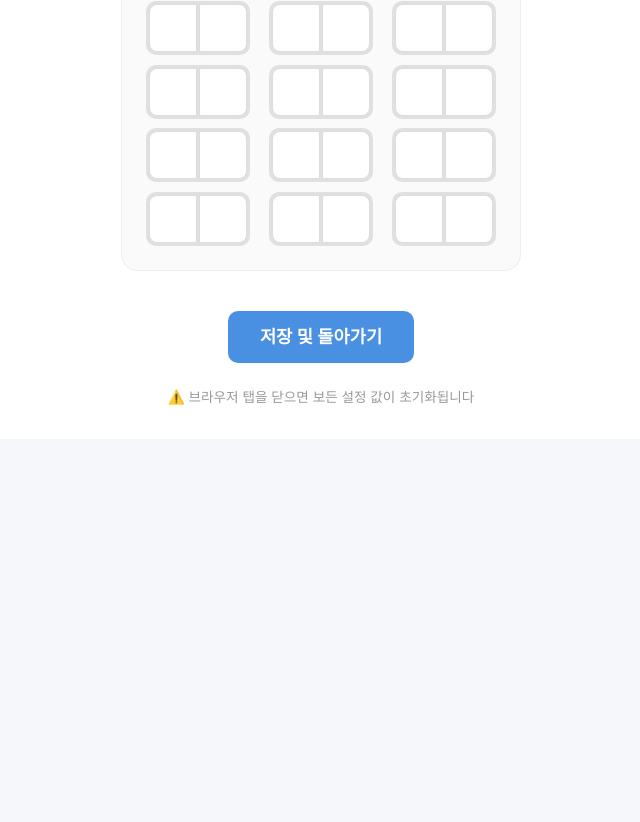
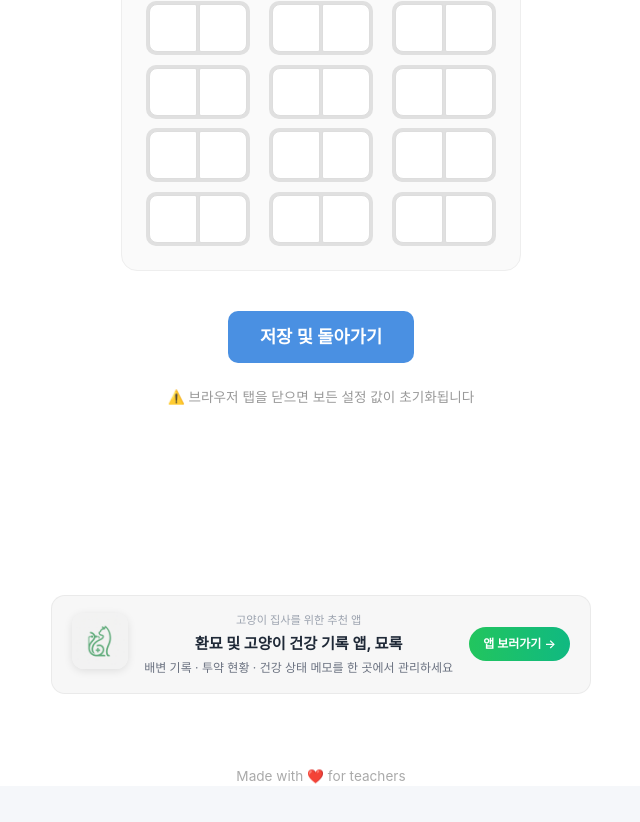
Before and after one commit to Moorisong/miki-labs, a React (Vite) app in the folder apps/toby/: page /toby/seat/settings in a window 1280 px wide. Shown: the part 583-1405 px from the top of the page, without its empty margins (319-959 px from the left). Before the commit the page ends 1022 px from the top, so only its background shows below. Built offline with nearby package versions, Linux system fonts and the light colour scheme.

Commit message:
style(toby): 모든 페이지 하단에 'Made with ❤️ for teachers' 푸터 메시지 추가

```diff
--- a/apps/toby/src/routes/BallPicker.tsx
+++ b/apps/toby/src/routes/BallPicker.tsx
@@ -444,6 +444,17 @@ const BallPicker: React.FC = () => {
                 </div>
             </div>
 
+            {/* 하단 푸터 */}
+            <div style={{
+                marginTop: '1rem',
+                marginBottom: '3rem',
+                color: '#aaa',
+                fontSize: '0.85rem',
+                textAlign: 'center'
+            }}>
+                Made with ❤️ for teachers
+            </div>
+
             {/* CSS 애니메이션 */}
             <style>{`
                 @keyframes popIn {
--- a/apps/toby/src/routes/NumberPicker.tsx
+++ b/apps/toby/src/routes/NumberPicker.tsx
@@ -299,6 +299,17 @@ const NumberPicker: React.FC = () => {
                     <MyorokBanner />
                 </div>
             </div>
+
+            {/* 하단 푸터 */}
+            <div style={{
+                marginTop: '1rem',
+                marginBottom: '3rem',
+                color: '#aaa',
+                fontSize: '0.85rem',
+                textAlign: 'center'
+            }}>
+                Made with ❤️ for teachers
+            </div>
         </div>
     );
 };
--- a/apps/toby/src/routes/SeatRandom.tsx
+++ b/apps/toby/src/routes/SeatRandom.tsx
@@ -799,6 +799,18 @@ const SeatRandom: React.FC = () => {
                     <MyorokBanner />
                 </div>
             </div>
+
+            {/* 하단 푸터 */}
+            <div style={{
+                marginTop: '1rem',
+                marginBottom: '3rem',
+                color: '#aaa',
+                fontSize: '0.85rem',
+                textAlign: 'center'
+            }}>
+                Made with ❤️ for teachers
+            </div>
+
             {/* 모바일 최적화 스타일 */}
             <style>{`
                 @media (max-width: 600px) {
--- a/apps/toby/src/routes/SeatSettings.tsx
+++ b/apps/toby/src/routes/SeatSettings.tsx
@@ -1,6 +1,8 @@
 import React, { useState, useEffect } from 'react';
 import { Link } from 'react-router-dom';
 import Header from '../components/Header';
+import MyorokBanner from '../components/MyorokBanner';
+import KakaoAdfit, { ADFIT_UNITS, ADFIT_SIZES } from '../components/KakaoAdFit';
 
 type SeatMode = 'number' | 'name';
 
@@ -596,6 +598,27 @@ const SeatSettings: React.FC = () => {
                 <div style={{ marginTop: '1.5rem', textAlign: 'center', color: '#999', fontSize: '0.85rem' }}>
                     ⚠️ 브라우저 탭을 닫으면 보든 설정 값이 초기화됩니다
                 </div>
+
+                {/* 하단 배너 및 광고 */}
+                <div style={{ marginTop: '3.5rem', marginBottom: '1.5rem', display: 'flex', flexDirection: 'column', gap: '2rem', alignItems: 'center' }}>
+                    <KakaoAdfit
+                        unit={ADFIT_UNITS.MAIN_BANNER}
+                        width={ADFIT_SIZES.BANNER_320x100.width}
+                        height={ADFIT_SIZES.BANNER_320x100.height}
+                    />
+                    <MyorokBanner />
+                </div>
+            </div>
+
+            {/* 하단 푸터 */}
+            <div style={{
+                marginTop: '1rem',
+                marginBottom: '3rem',
+                color: '#aaa',
+                fontSize: '0.85rem',
+                textAlign: 'center'
+            }}>
+                Made with ❤️ for teachers
             </div>
         </div>
     );
```
